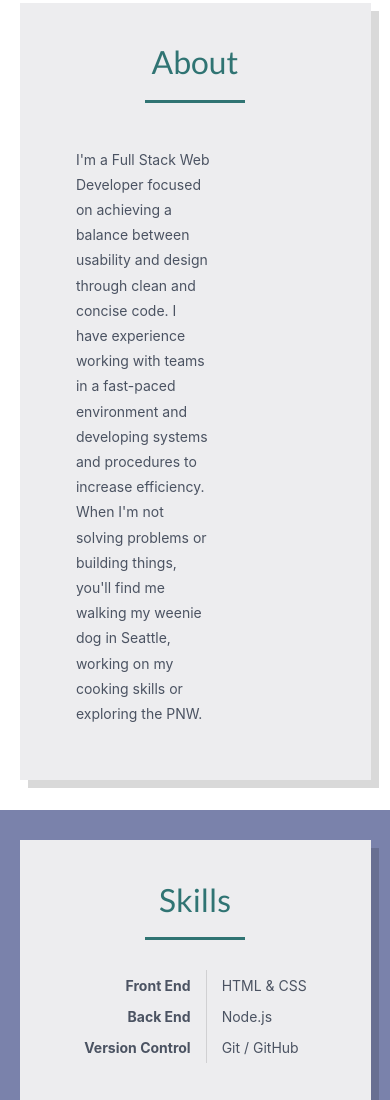
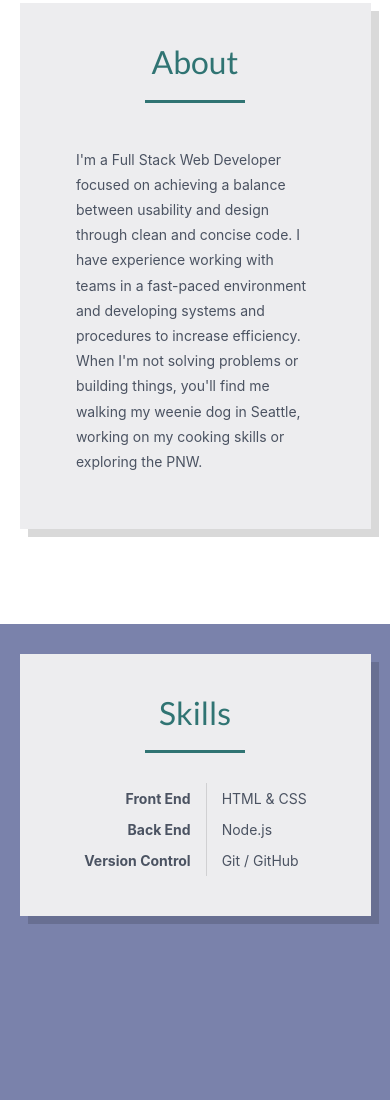
Before and after one commit to sweeneyyy/portfolio-v2, a plain HTML site: page index.html in a window 390 px wide. Shown: the part 900-2000 px from the top of the page. Drawn offline with nearby package versions, Linux system fonts and the light colour scheme.

Commit message:
adjusted about section for responsiveness

```diff
--- a/index.html
+++ b/index.html
@@ -64,7 +64,7 @@
         <h4>About</h4>
         <hr />
         <div class="row">
-          <div class="col s6 offset-s1">
+          <div class="col s10 m6 l6 offset-s1 offset-m1 offset-l1">
             <p>I'm a Full Stack Web Developer focused on achieving a balance between usability and design through clean and concise code. I have experience working with teams in a fast-paced environment and developing systems and procedures to increase efficiency. When I'm not solving problems or building things, you'll find me walking my weenie dog in Seattle, working on my cooking skills or exploring the PNW.</p>
           </div>
           <div class="col s5">
--- a/style.css
+++ b/style.css
@@ -101,12 +101,14 @@ header.home-header {
 #headshot {
   width: 80%;
   margin-left: 30px;
+  /* display: inline-block; */
 }
 
 #about .container {
   background: var(--gray-color);
   box-shadow: 8px 8px rgba(0,0,0,0.15);
   padding: 20px;
+  /* display: flex; */
 }
 
 #about p {
```
